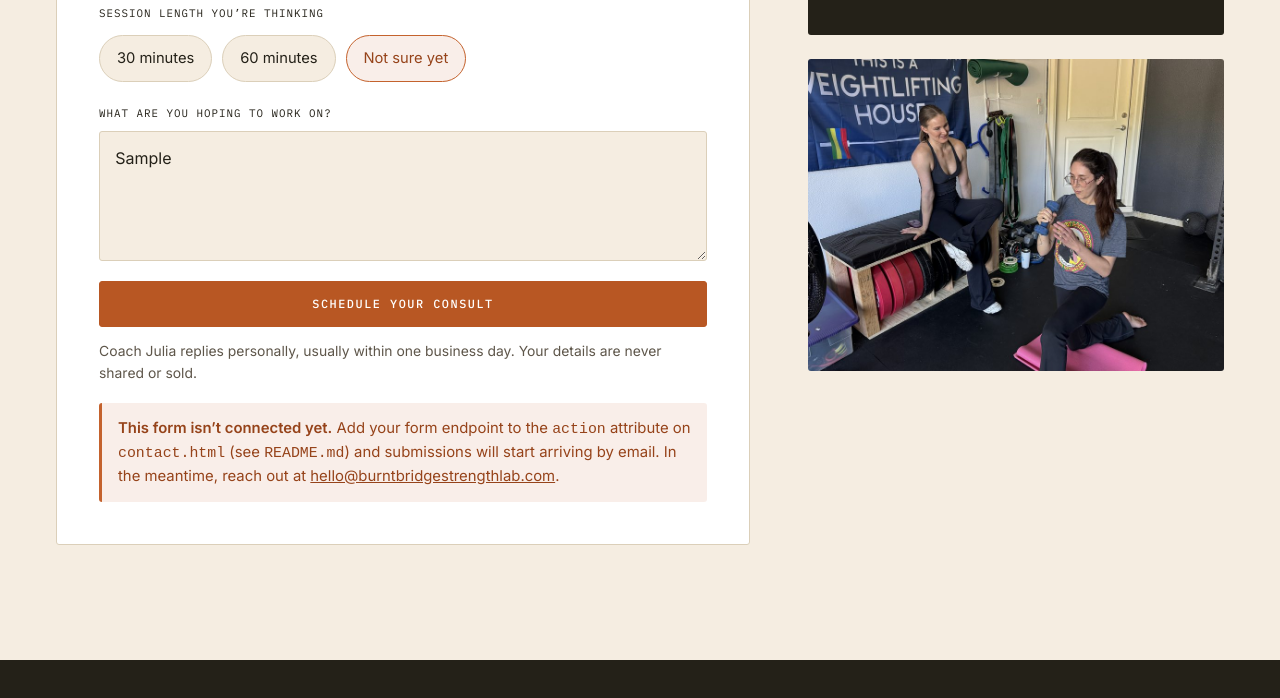
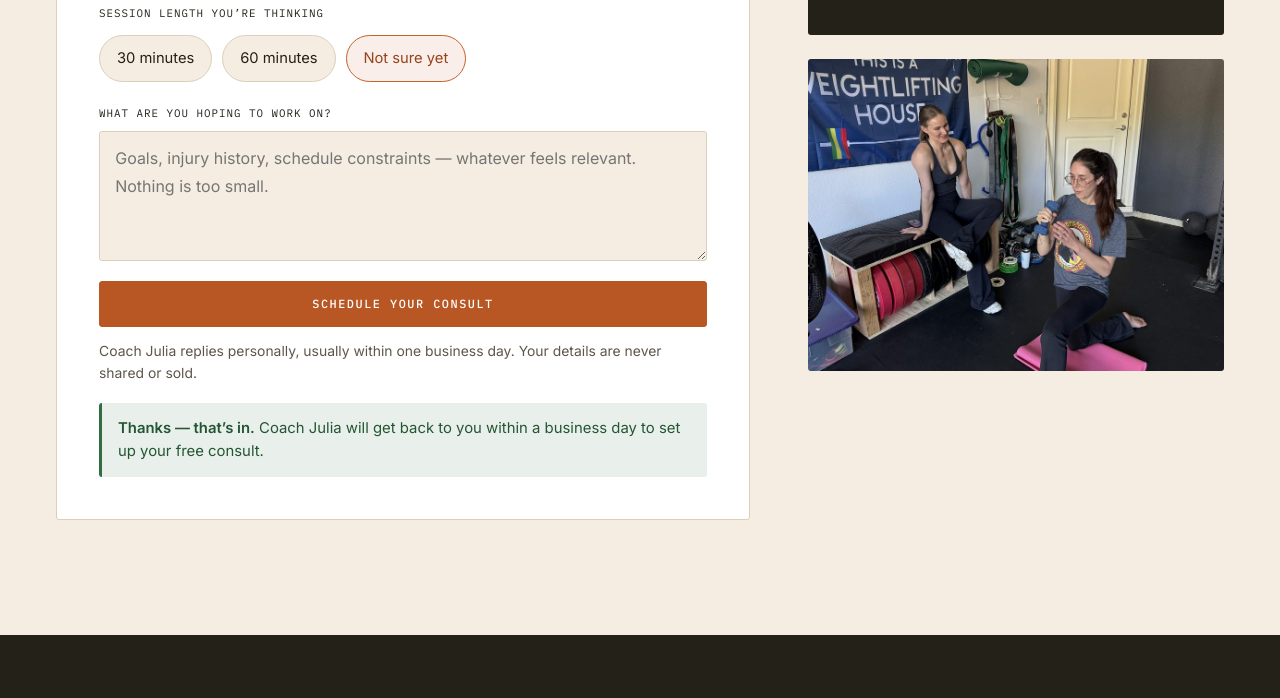
Before and after one commit to mattleir/burnt-bridge-site, a plain HTML site: page contact.html in a window 1280 px wide. Both pictures are taken after typing "Sample", "name@example.com", "5551234", "Sample" into the empty fields and a click on the button "SCHEDULE YOUR CONSULT". Shown: the part 1287-1985 px from the top of the page. Drawn offline with Linux system fonts and the light colour scheme.

Commit message:
v_1.2_forms

```diff
--- a/assets/js/main.js
+++ b/assets/js/main.js
@@ -147,6 +147,13 @@
       note.setAttribute('role', 'status');
     };
 
+    // Netlify Forms expects application/x-www-form-urlencoded, not multipart.
+    var encode = function (data) {
+      return Object.keys(data)
+        .map(function (key) { return encodeURIComponent(key) + '=' + encodeURIComponent(data[key]); })
+        .join('&');
+    };
+
     form.addEventListener('submit', function (e) {
       // Honeypot — silently drop bot submissions.
       if (form.querySelector('[name="_company"]').value !== '') {
@@ -154,25 +161,7 @@
         return;
       }
 
-      var action = form.getAttribute('action') || '';
-
-      // Not wired up to a form service yet: explain instead of failing silently.
-      if (action.indexOf('YOUR_FORM_ID') !== -1 || action === '') {
-        e.preventDefault();
-        if (!form.reportValidity()) return;
-        say(
-          'warn',
-          '<strong>This form isn’t connected yet.</strong> ' +
-          'Add your form endpoint to the <code>action</code> attribute on ' +
-          '<code>contact.html</code> (see <code>README.md</code>) and submissions ' +
-          'will start arriving by email. In the meantime, reach out at ' +
-          '<a href="mailto:hello@burntbridgestrengthlab.com">hello@burntbridgestrengthlab.com</a>.'
-        );
-        note.scrollIntoView({ block: 'nearest', behavior: 'smooth' });
-        return;
-      }
-
-      // Wired up: submit over fetch so the visitor stays on the page.
+      // Submit over fetch so the visitor stays on the page.
       e.preventDefault();
       if (!form.reportValidity()) return;
 
@@ -180,10 +169,13 @@
       var original = submit.textContent;
       submit.textContent = 'Sending…';
 
-      fetch(action, {
+      var data = {};
+      new FormData(form).forEach(function (value, key) { data[key] = value; });
+
+      fetch(form.getAttribute('action') || '/', {
         method: 'POST',
-        body: new FormData(form),
-        headers: { Accept: 'application/json' }
+        headers: { 'Content-Type': 'application/x-www-form-urlencoded' },
+        body: encode(data)
       })
         .then(function (res) {
           if (!res.ok) throw new Error('Request failed');
--- a/contact.html
+++ b/contact.html
@@ -85,12 +85,13 @@
           <h2 style="font-size:clamp(1.3rem,2.2vw,1.6rem);margin-bottom:1.6rem">Schedule your consult</h2>
 
           <!-- ==========================================================
-               TO ACTIVATE THIS FORM:
-               Replace YOUR_FORM_ID below with your form endpoint.
-               Formspree example: https://formspree.io/f/abcdwxyz
-               See README.md for step-by-step instructions.
+               Netlify Forms: detected automatically at deploy time because
+               of name="consult-form" + data-netlify="true" below. No
+               external endpoint or ID needed — submissions show up in
+               Site settings → Forms on Netlify. See README.md for details.
                ========================================================== -->
-          <form id="consult-form" action="https://formspree.io/f/YOUR_FORM_ID" method="POST" novalidate>
+          <form id="consult-form" name="consult-form" method="POST" action="/contact.html" data-netlify="true" netlify-honeypot="_company" novalidate>
+            <input type="hidden" name="form-name" value="consult-form">
             <div class="field-row">
               <div class="field">
                 <label for="name">Name <span class="req" aria-hidden="true">*</span></label>
```
Also changed, not shown: 1 other file.
